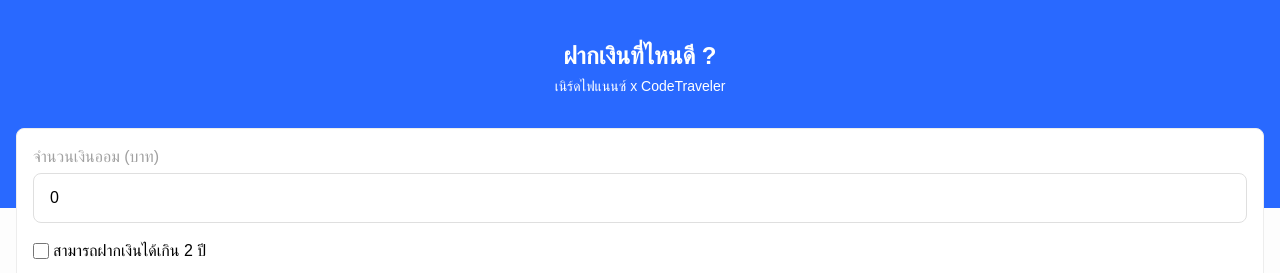
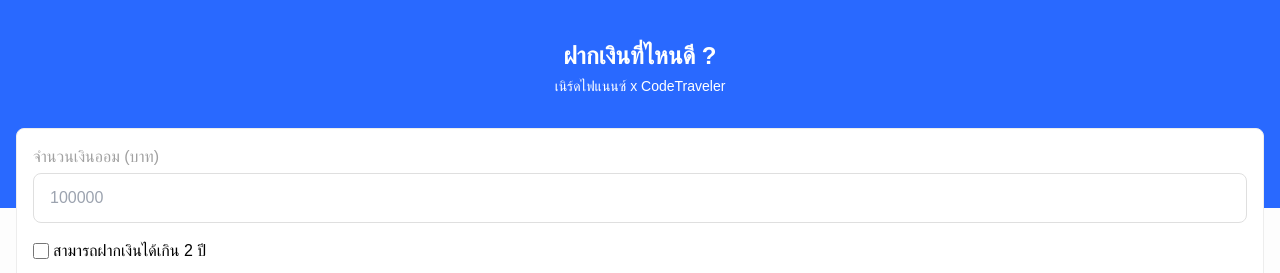
Before and after one commit to itoon/save-smart, a Nuxt app: page / in a window 1280 px wide. Shown: the top 273 px of the page. Built offline with nearby package versions, Linux system fonts and the light colour scheme; a web font is replaced by a local one.

Commit message:
fix: add placeholder

```diff
--- a/app.vue
+++ b/app.vue
@@ -14,6 +14,7 @@
           <label for="saving" class="text-[#A1A1A1]">จำนวนเงินออม (บาท)</label>
           <input
             v-model="saving"
+            placeholder="100000"
             type="text"
             class="border border-[#DFDFDF] py-3 px-4 w-full focus:outline-none focus:border-[#2969FF] rounded-lg"
           />
@@ -153,7 +154,7 @@
 
 <script setup lang="ts">
 import { banks } from "~/data/banks";
-const saving = ref(0);
+const saving = ref();
 const isSaving2Year = ref(false);
 const isShowInput = ref(true);
 
```
